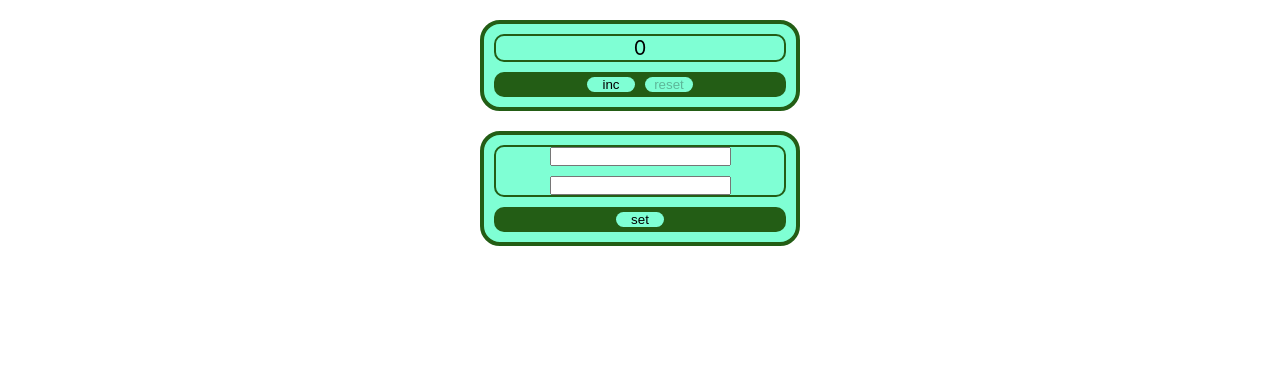
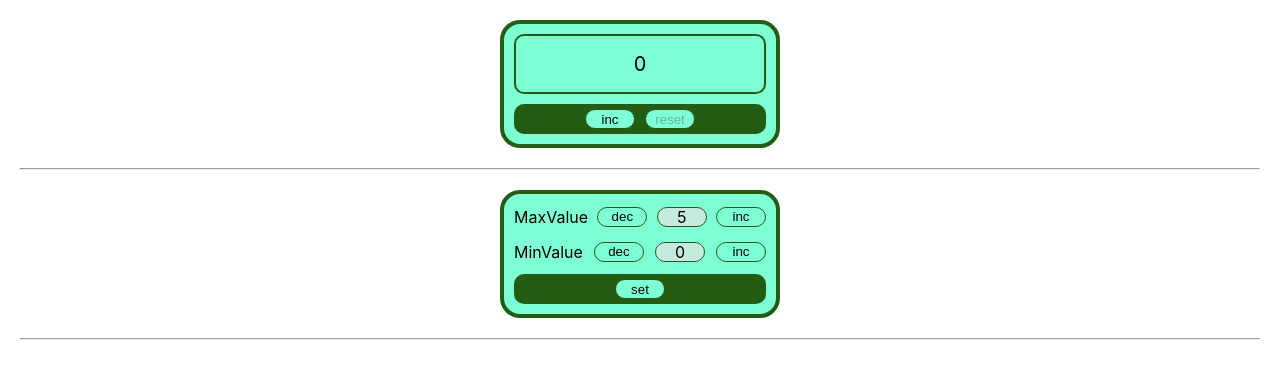
Before and after one commit to mabar84/counter, a React (Create React App) app: page / in a window 1280 px wide. Both pictures are taken after a click on the button "set". Shown: the top 378 px of the page. Built offline with nearby package versions, Linux system fonts and the light colour scheme.

Commit message:
part of counter is done, go to sleep

```diff
--- a/src/App.css
+++ b/src/App.css
@@ -9,7 +9,7 @@
 }
 
 .counter {
-    width: 320px;
+    width: 280px;
     margin: 0 auto;
     padding: 10px;
     border-radius: 20px;
@@ -23,6 +23,7 @@
 
 .value {
     margin-bottom: 10px;
+    height: 60px;
     display: flex;
     align-items: center;
     justify-content: center;
@@ -53,11 +54,13 @@
 }
 
 .button {
-    min-width: 48px;
+    width: 50px;
+    height: 20px;
     background: aquamarine;
     border-radius: 10px;
-    border: none;
     cursor: pointer;
+    border: 1px solid #235d15;
+
 }
 
 .button.disabled {
--- a/src/App.tsx
+++ b/src/App.tsx
@@ -10,11 +10,15 @@ const App = () => {
     return (
         <div className="App">
 
-            <h3></h3>
 
             <Counter1/>
             <br/>
+            <hr/>
+            <br/>
             <Counter2/>
+            <br/>
+            <hr/>
+            <br/>
             {/*<LocalStoragePractic/>*/}
 
         </div>
--- a/src/components/counters/Counter2.tsx
+++ b/src/components/counters/Counter2.tsx
@@ -2,47 +2,63 @@ import React, {useEffect, useState} from 'react';
 import {Button} from '../buttons/Button';
 import {Wrapper} from '../wrappers/Wrapper';
 import {Input} from '../inputs/Input';
+import {ToSetValue} from '../to-set-value/ToSetValue';
 
 export const Counter2 = () => {
 
-    const [minValue, maxValue] = [0, 5]
+    const [minValue, setMinValue] = useState(0)
+    const [maxValue, setMaxValue] = useState(5)
     const [value, setValue] = useState(minValue)
+
     const [hideSet, setHideSet] = useState(true)
+
+
+    useEffect(() => {
+        const minValue = localStorage.getItem('minValue')
+        const maxValue = localStorage.getItem('maxValue')
+
+        minValue && setMinValue(JSON.parse(minValue))
+        maxValue && setMaxValue(JSON.parse(maxValue))
+        minValue && setValue(JSON.parse(minValue))
+
+    }, [])
 
     const increment = () => {
         value < maxValue && setValue((value) => value + 1)
     }
+
     const reset = () => {
         setValue(minValue)
     }
-    const set = () => {
+    const switchSettings = () => {
         setHideSet(!hideSet)
-        // setValue(minValue)
+    }
+    const saveSettings = () => {
+        setHideSet(!hideSet)
+        localStorage.setItem('minValue', JSON.stringify(minValue))
+        localStorage.setItem('maxValue', JSON.stringify(maxValue))
+
+        setValue(minValue)
+
     }
 
     return (
         hideSet ?
-            <div className={`counter ${value === maxValue ? 'limit' : ''}`}>
+            <div className={`counter ${minValue === maxValue ? 'limit' : ''}`}>
                 <div className={'value'}>
                     {value}
                 </div>
-
                 <Wrapper>
                     <Button disabled={!(value < maxValue)} onClick={increment} name={'inc'}/>
                     <Button disabled={value === minValue} onClick={reset} name={'reset'}/>
-                    <Button disabled={false} onClick={set} name={'set'}/>
+                    <Button disabled={false} onClick={switchSettings} name={'set'}/>
                 </Wrapper>
             </div>
             : <div className={'counter'}>
-                <div className={'value'}>
-                    <Input/>
-
-                    <Input/>
-
-                </div>
-
+                <ToSetValue title={'MaxValue'} value={maxValue} setValue={setMaxValue}/>
+                <ToSetValue title={'MinValue'} value={minValue} setValue={setMinValue}/>
                 <Wrapper>
-                    <Button disabled={false} onClick={set} name={'set'}/>
+                    <Button disabled={false} onClick={saveSettings} name={'set'}/>
                 </Wrapper>
             </div>
     );
--- a/src/components/inputs/Input.tsx
+++ b/src/components/inputs/Input.tsx
@@ -1,9 +1,13 @@
 import React from 'react';
 
-export  const Input = () => {
+type InputPropsType = {
+    value: number
+}
+
+export const Input: React.FC<InputPropsType> = ({value}) => {
     return (
         <>
-            <input type="number"  />
+            <input type="number" value={value}/>
         </>
     );
 };
--- /dev/null
+++ b/src/components/to-set-value/ToSetValue.module.css
@@ -0,0 +1,18 @@
+.toSetValue {
+    height: 25px;
+    margin-bottom: 10px;
+    display: flex;
+    align-items: center;
+    justify-content: space-between;
+}
+
+.value {
+    width: 50px;
+    height: 20px;
+    background: #c6eadd;
+    border-radius: 10px;
+    border: 1px solid #235d15;
+    display: flex;
+    align-items: center;
+    justify-content: center;
+}
--- /dev/null
+++ b/src/components/to-set-value/ToSetValue.tsx
@@ -0,0 +1,33 @@
+import React from 'react';
+import s from './ToSetValue.module.css'
+import {Button} from '../buttons/Button';
+
+type ToSetValuePropsType = {
+    value: number
+    title: string
+    setValue: (value: number) => void
+}
+
+
+export const ToSetValue: React.FC<ToSetValuePropsType> = (props) => {
+
+    const {value, ...rest} = props
+
+    const dec = () => {
+        props.setValue(value - 1)
+    }
+    const inc = () => {
+        props.setValue(value + 1)
+    }
+
+
+    return (
+        <div className={s.toSetValue}>
+            <p>{props.title}  </p>
+            <Button name={'dec'} onClick={dec} disabled={false}/>
+            <p className={s.value}> {value} </p>
+            <Button name={'inc'} onClick={inc} disabled={false}/>
+
+        </div>
+    );
+};
```
